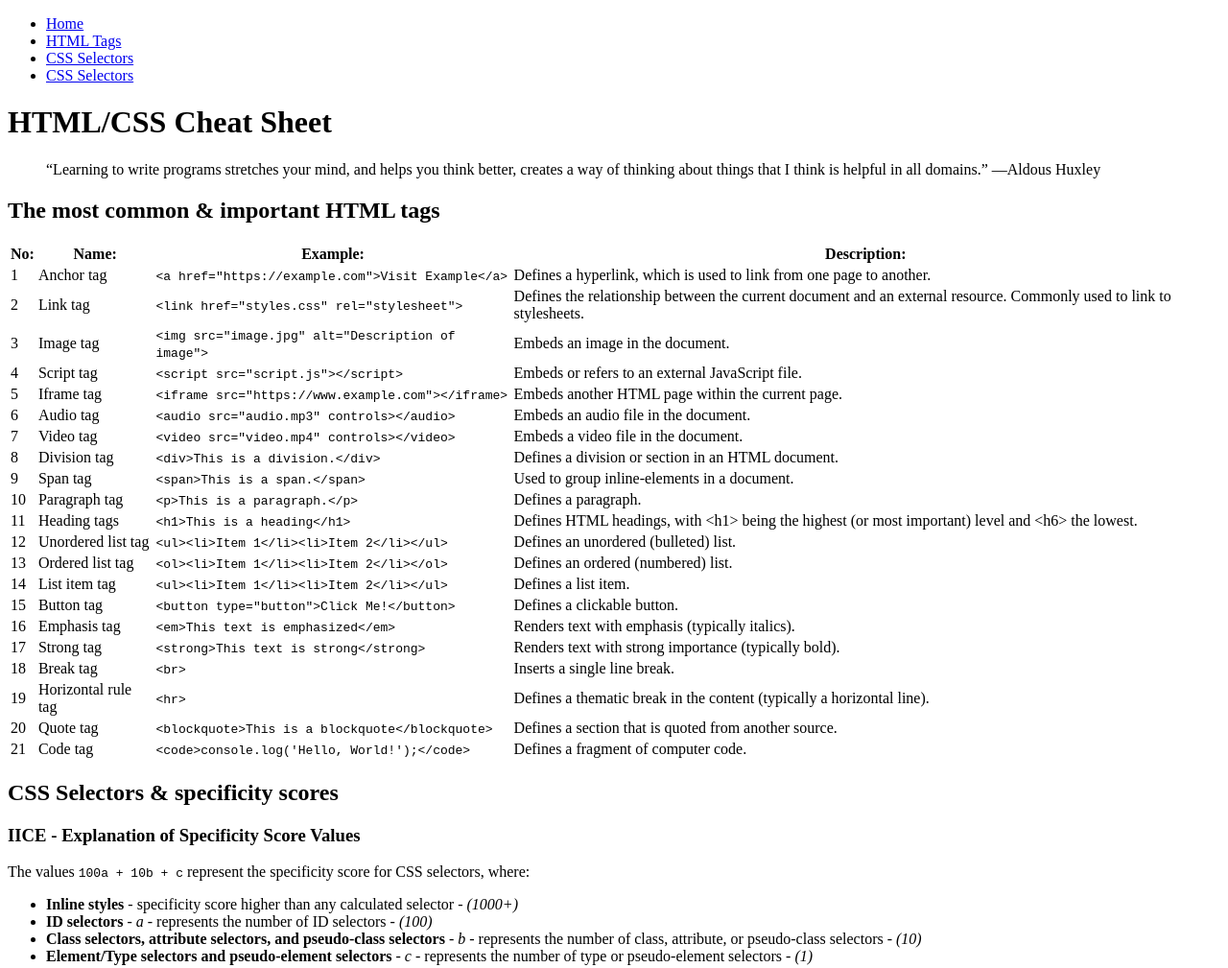
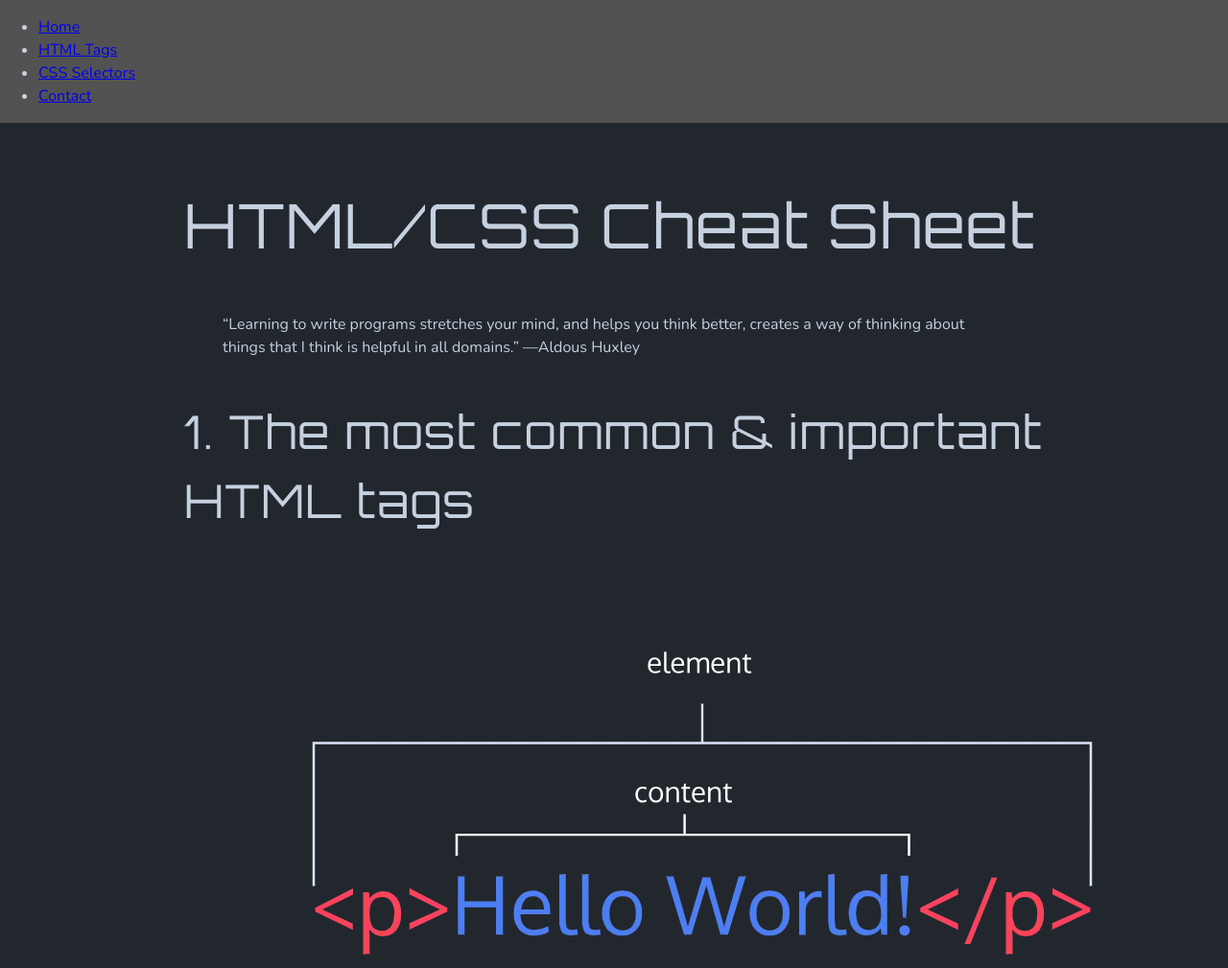
Before and after one commit to armand-sa/Cheat-Sheet, a plain HTML site: page index.html in a window 1280 px wide. Shown: the top 1009 px of the page at 96% size. Drawn offline with nearby package versions, Linux system fonts and the light colour scheme.

Commit message:
Nav working

```diff
--- /dev/null
+++ b/css/reset.css
@@ -0,0 +1,54 @@
+/* http://meyerweb.com/eric/tools/css/reset/
+   v2.0 | 20110126
+   License: none (public domain)
+*/
+
+html, body, div, span, applet, object, iframe,
+h1, h2, h3, h4, h5, h6, p, blockquote, pre,
+a, abbr, acronym, address, big, cite, code,
+del, dfn, em, img, ins, kbd, q, s, samp,
+small, strike, strong, sub, sup, tt, var,
+b, u, i, center,
+dl, dt, dd, ol, ul, li,
+fieldset, form, label, legend,
+table, caption, tbody, tfoot, thead, tr, th, td,
+article, aside, canvas, details, embed,
+figure, figcaption, footer, header, hgroup,
+menu, nav, output, ruby, section, summary,
+time, mark, audio, video {
+	margin: 0;
+	padding: 0;
+	border: 0;
+	font-size: 100%;
+	font: inherit;
+	vertical-align: baseline;
+}
+
+/* HTML5 display-role reset for older browsers */
+article, aside, details, figcaption, figure,
+footer, header, hgroup, menu, nav, section {
+	display: block;
+}
+
+body {
+	line-height: 1;
+}
+
+ol, ul {
+	list-style: none;
+}
+
+blockquote, q {
+	quotes: none;
+}
+
+blockquote:before, blockquote:after,
+q:before, q:after {
+	content: '';
+	content: none;
+}
+
+table {
+	border-collapse: collapse;
+	border-spacing: 0;
+}
--- a/css/styles.css
+++ b/css/styles.css
@@ -0,0 +1,68 @@
+html,
+body {
+  font-family: "Nunito", sans-serif;
+  font-optical-sizing: auto;
+  font-weight: 400;
+  font-style: normal;
+  font-size: 16px;
+  text-align: left;
+  line-height: 1.5;
+  background-color: #22272E;
+  color: #C5D1DE;
+  padding: 0;
+  margin: 0;
+}
+
+/* Center main content */
+main {
+  width: 70%; /* Set a specific width */
+  margin: 0 auto; /* Center the main element horizontally */
+  position: relative;
+  top: 9rem;
+}
+
+/* Text styling */
+h1,
+h2,
+h3 {
+  font-family: "Orbitron", sans-serif;
+  font-optical-sizing: auto;
+  font-weight: 400;
+  font-style: normal;
+  letter-spacing: 0.0938rem;
+}
+
+h1 {
+  font-size: 4rem; /* or 64px */
+}
+
+h2 {
+  font-size: 3rem; /* or 48px */
+}
+
+h3 {
+  font-size: 1.75rem; /* or 28px */
+}
+
+h4 {
+  font-size: 0.875rem; /* or 14px */
+}
+
+code {
+  font-family: "DM Mono", monospace;
+  font-weight: 400;
+  font-style: normal;
+  font-size: 0.75rem; /* or 28px */
+  letter-spacing: 0.0375rem; /* Decrease letter-spacing by 0.6 pixels */
+}
+
+/* The navigation */
+nav {
+  background-color: #525252;
+  position: fixed;
+  top: 0rem;
+  z-index: 20;
+  width: 100%;
+  border-bottom: 100px;
+  border-color: #C5D1DE;
+}
--- a/index.html
+++ b/index.html
@@ -4,25 +4,29 @@
   <meta charset="UTF-8">
   <meta name="viewport" content="width=device-width, initial-scale=1.0">
   <title>HTML/CSS Cheat Sheet</title>
+  <link rel="preconnect" href="https://fonts.googleapis.com">
+  <link rel="preconnect" href="https://fonts.gstatic.com" crossorigin>
+  <link href="https://fonts.googleapis.com/css2?family=DM+Mono&family=Nunito:ital@0;1&family=Orbitron&display=swap" rel="stylesheet">
+  <!-- <link rel="stylesheet" type="text/css" href="./css/reset.css"> -->
   <link rel="stylesheet" type="text/css" href="./css/styles.css">
 </head>
 <body>
 
   <!-- The header section -->
-  <header>
+  <header id="home">
     <nav>
       <!-- Navigation items go here -->
       <ul>
         <li><a href="#home">Home</a></li>
         <li><a href="#html">HTML Tags</a></li>
         <li><a href="#css">CSS Selectors</a></li>
-        <li><a href="#contact">CSS Selectors</a></li>
+        <li><a href="#contact">Contact</a></li>
       </ul>
     </nav>
   </header>
 
   <!-- The main section -->
-  <main id="home">
+  <main>
 
     <h1>HTML/CSS Cheat Sheet</h1>
 
@@ -35,7 +39,11 @@
 
     <!-- HTML section -->
     <section id="html">
-      <h2>The most common &amp; important HTML tags</h2>
+      <h2>1. The most common &amp; important HTML tags</h2>
+
+      <figure>
+        <img src="./images/element-anatomy.webp" alt="Diagram of HTML element anatomy with a paragraph tag containing 'Hello World!', showing the opening tag, content, and closing tag.">
+      </figure>
 
       <article>
         <table>
@@ -177,11 +185,16 @@
           </tbody>
         </table>
       </article>
+      <p><a href="#home">Return Home</a></p>
     </section>
 
     <!-- CSS Selectors section -->
     <section id="css">
-      <h2>CSS Selectors &amp; specificity scores</h2>
+      <h2>2. CSS Selectors &amp; specificity scores</h2>
+
+      <figure>
+        <img src="./images/css-anatomy.webp" alt="CSS rule anatomy diagram with 'color: blue;' example showing selector, opening tag, declaration block, attribute, property, and value.">
+      </figure>
 
       <article>
         <h3><strong>IICE</strong> - Explanation of Specificity Score Values</h3>
@@ -294,7 +307,7 @@
           </tbody>
         </table>
       </article>
-
+      <p><a href="#home">Return Home</a></p>
     </section>
 
   </main>
@@ -302,12 +315,12 @@
   <!-- The footer section -->
   <footer id="contact">
     <!-- Footer content goes here -->
+    <h4>Created by: <strong>Armand McKey</strong>, 26 July, 2024 &copy;</h4>
     <ul>
-      <li>Created by: <strong>Armand McKey</strong>, 26 July, 2024</li>
-      <li><a href="tel:+1234567890" target="_blank" rel="noopener noreferrer">Call Us</a></li>
-      <li><a href="mailto:example@example.com" target="_blank" rel="noopener noreferrer">Email Us</a></li>
-      <li><a href="https://www.linkedin.com/in/yourprofile" target="_blank" rel="noopener noreferrer">Connect on LinkedIn</a></li>
-      <li><a href="https://www.linkedin.com/in/yourprofile" target="_blank" rel="noopener noreferrer">Connect on LinkedIn</a></li>
+      <li><a href="tel:+27722855596" target="_blank" rel="noopener noreferrer">Call me</a></li>
+      <li><a href="mailto:arri.vdm@gmail.com" target="_blank" rel="noopener noreferrer">Email me</a></li>
+      <li><a href="https://www.linkedin.com/in/armand-van-der-merwe-jhb/" target="_blank" rel="noopener noreferrer">Connect on LinkedIn</a></li>
+      <li><a href="https://github.com/armand-sa" target="_blank" rel="noopener noreferrer">Visit my GitHub</a></li>
     </ul>
   </footer>
 </body>
```
Also changed, not shown: images/css-anatomy.webp (added), images/element-anatomy.webp (added).
